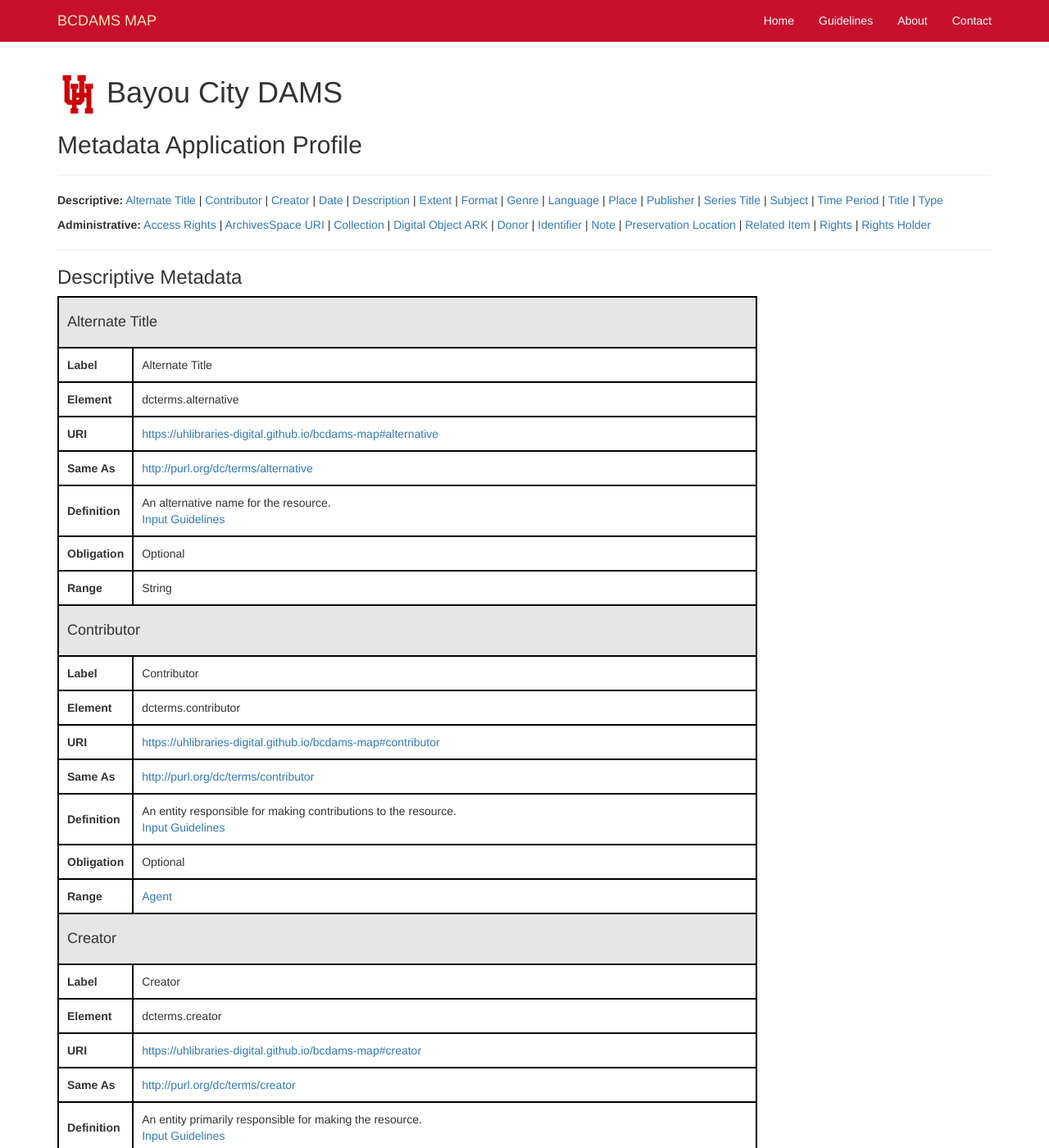
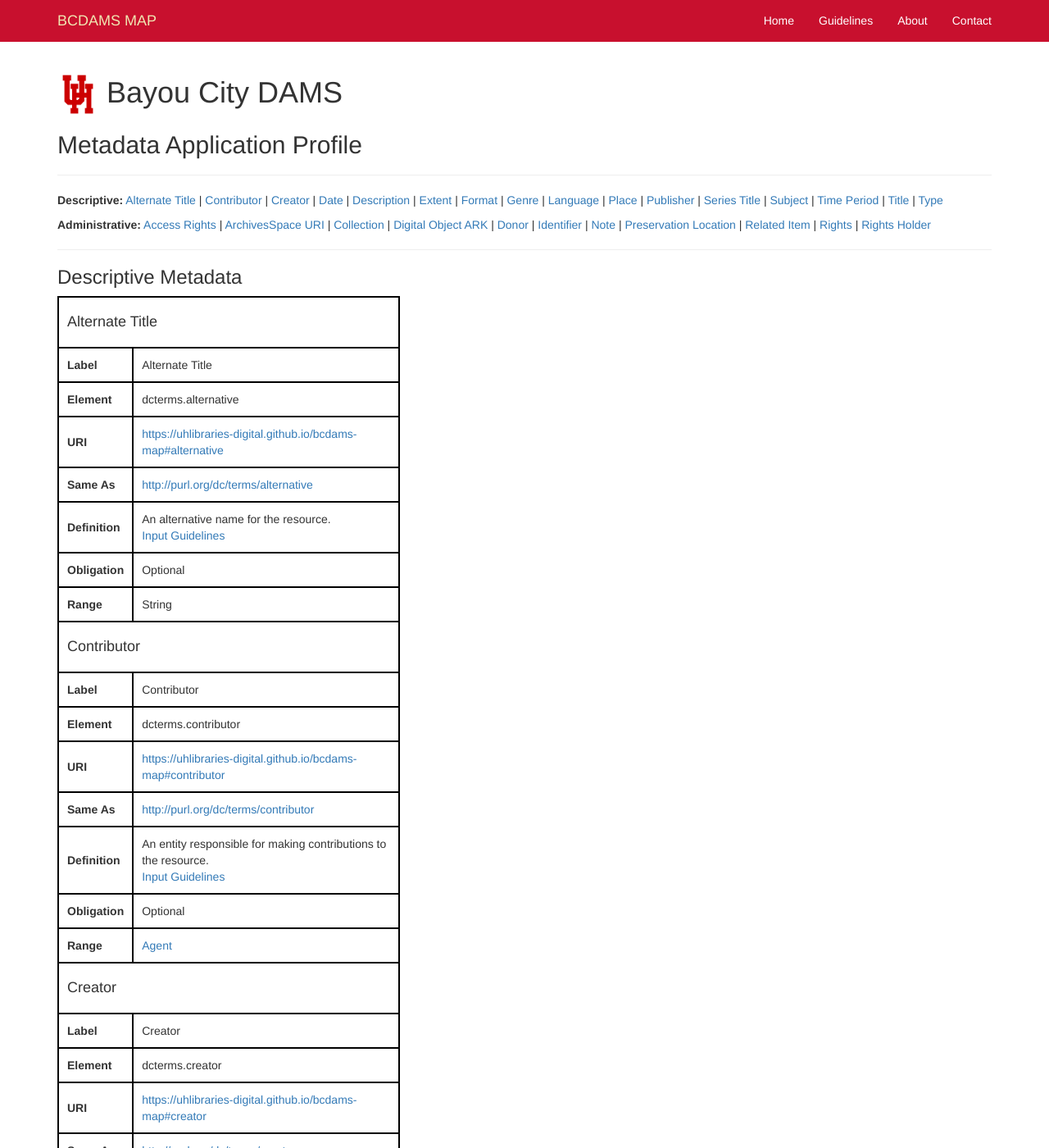
Before and after one commit to uhlibraries-digital/bcdams-map, a Jekyll site: the page built from index.html, in a window 1280 px wide and 1400 px high. Shown: the whole window at 82% size. Built offline with Jekyll 4.4.1, drawn with Linux system fonts in a browser that asks for light colours; nearby versions of some CDN libraries; the list of posts is cut into pages by our own code; comment, search, counter and statistics services are not loaded.

Commit message:
table css experiment

```diff
--- a/assets/css/custom.css
+++ b/assets/css/custom.css
@@ -70,17 +70,15 @@
   position: -o-sticky;
   position: sticky;
   top: 50px;
+	table-layout: auto;
+  width: 200px;
 }
 
-th,
-td {
-   border: 2px solid black;
-   padding: 10px;
+th, td {
+  border: 2px solid black;
+  padding: 10px;
 }
 
-th {
-    background-color: #e6e6e6;
-}
 
 /**
  * Anchor link offset
```
